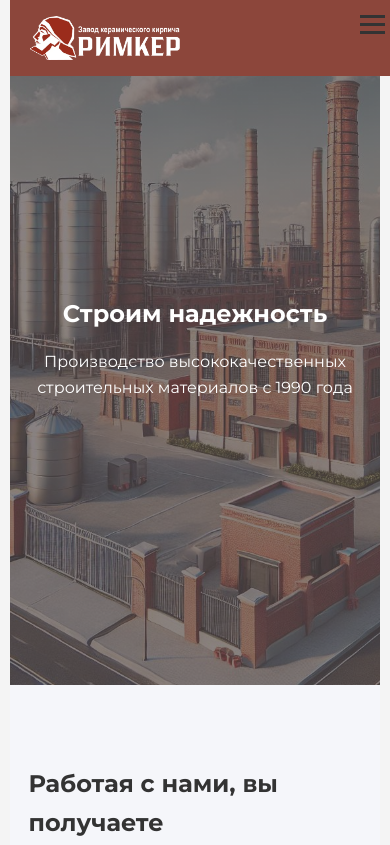
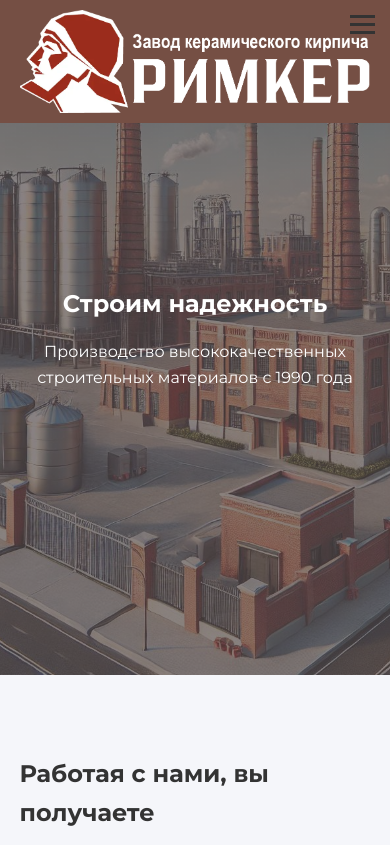
Before and after one commit to VladArs22/zkksaratov, a website: page public/index.html in a window 390 px wide. Shown: the top 845 px of the page. Drawn offline with Linux system fonts and the light colour scheme.

Commit message:
Update mobile.css

```diff
--- a/public/mobile.css
+++ b/public/mobile.css
@@ -1,18 +1,30 @@
 /* mobile.css */
 
 body {
-  padding: 10px;
+  margin: 0;
+  padding: 0;
   font-size: 16px;
 }
 
-/* Навигация */
+/* Корневой контейнер */
+.container {
+    width: 100%;
+    max-width: 100%; /* Убедитесь, что контейнеры не ограничены */
+    box-sizing: border-box; /* Включите box-sizing для всех элементов */
+}
+
+/* Шапка */
 .navbar {
-  flex-direction: column;
-  align-items: flex-start;
+    width: 100%;
+    background-color: #754F44; /* Цвет шапки */
+    display: flex;
+    justify-content: space-between;
+    align-items: center;
+    padding: 10px 20px;
 }
 
 .logo img {
-  max-width: 150px;
+  max-width: 100%;
   height: auto;
 }
 
```
